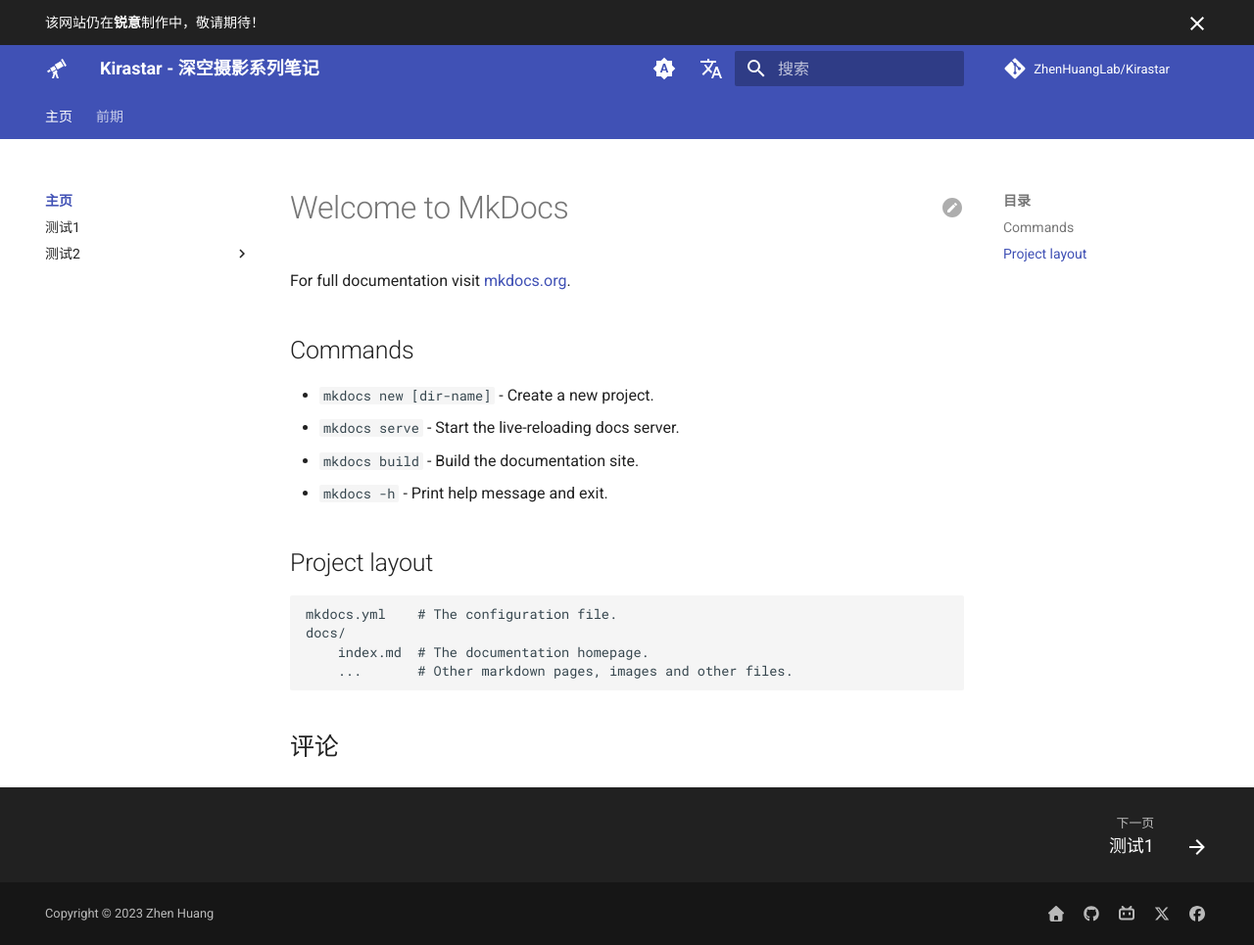
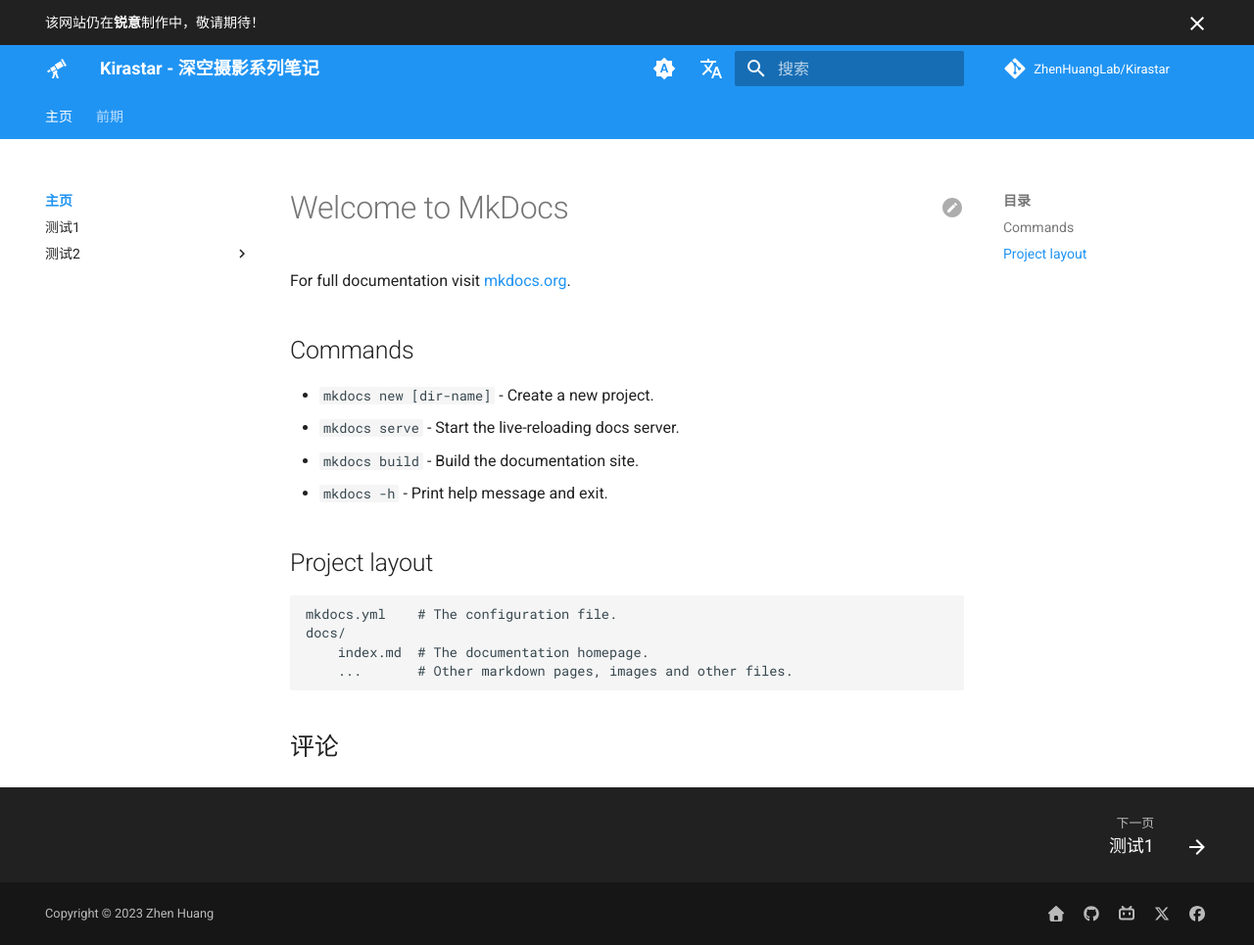
Before and after one commit to ZhenHuangLab/Kirastar, an MkDocs documentation site: the page built from docs/index.md, in a window 1280 px wide and 965 px high. Shown: the whole window at 98% size. Built offline with MkDocs 1.6.1 and Material for MkDocs 9.7.7, drawn with Linux system fonts in a browser that asks for light colours; comment, search, counter and statistics services are not loaded.

Commit message:
site: fix color

```diff
--- a/mkdocs.yml
+++ b/mkdocs.yml
@@ -22,7 +22,7 @@
     # Palette toggle for light mode
     - media: "(prefers-color-scheme: light)"
       scheme: default
-      primary: indigo
+      primary: blue
       toggle:
         icon: material/weather-sunny
         name: Switch to dark mode
@@ -30,6 +30,7 @@
     # Palette toggle for dark mode
     - media: "(prefers-color-scheme: dark)"
       scheme: slate
+      primary: indigo
       toggle:
         icon: material/weather-night
         name: Switch to system preference
```
